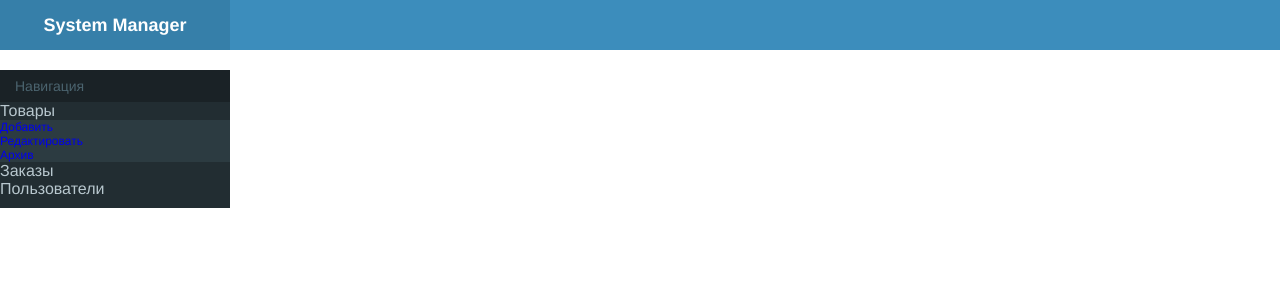
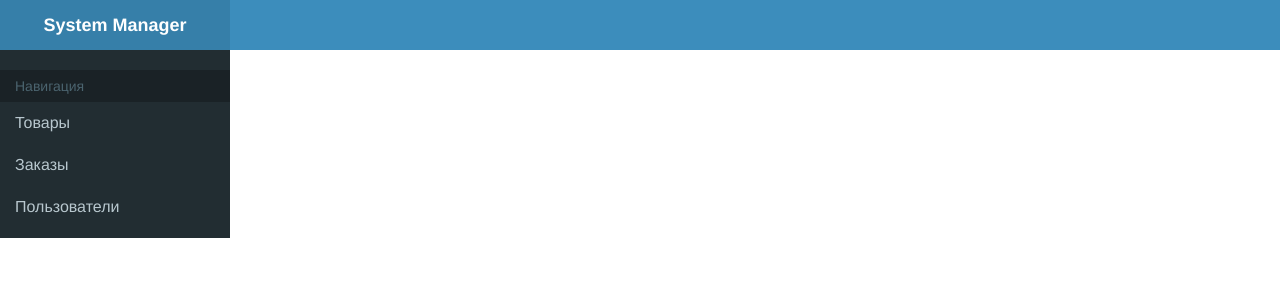
Before and after one commit to frezebloom/tkaneva, a Vue app in the folder dev/manager/: page / in a window 1280 px wide. Shown: the top 300 px of the page. Built offline with nearby package versions, Linux system fonts and the light colour scheme.

Commit message:
start working acardion menu

```diff
--- a/dev/manager/src/components/Sidebar.vue
+++ b/dev/manager/src/components/Sidebar.vue
@@ -2,8 +2,10 @@
   <div class="sidebar">
     <ul class="sidebar-menu">
       <li class="sidebar-menu-header">Навигация</li>
-      <li class="sidebar-menu-category">Товары</li>
-        <ul class="sidebar-menu-subcategory">
+      <li class="sidebar-menu-category" @click="open">Товары</li>
+        <ul
+          v-bind:class="{ active: isActive }"
+          class="sidebar-menu-subcategory">
           <li><a href="#">Добавить</a></li>
           <li><a href="#">Редактировать</a></li>
           <li><a href="#">Архив</a></li>
@@ -16,12 +18,23 @@
 </template>
 <script>
 export default {
-  name: "Sidebar"
+  name: "Sidebar",
+  data: () => {
+    return {
+      isActive: false
+    };
+  },
+  methods: {
+    open() {
+      this.isActive = !this.isActive;
+    }
+  }
 };
 </script>
 <style lang="scss" scoped>
 @import "../styles/variables.scss";
 .sidebar {
+  display: flex;
   background-color: $colorBlack;
   padding-bottom: 10px;
   width: 230px;
@@ -37,10 +50,27 @@ export default {
 }
 .sidebar-menu-category {
   color: #b8c7ce;
+  padding: 12px 55px 12px 15px;
+  display: block;
 }
 .sidebar-menu-subcategory {
-  font-size: 12px;
+  display: block;
+  // line-height: 0;
+  overflow: hidden;
   background-color: #2c3b41;
+  max-height: 0px;
+  transition: max-height 0.5s;
+}
+.sidebar-menu-subcategory a {
+  padding: 5px 5px 5px 15px;
+  display: block;
+  font-size: 14px;
   color: #b8c7ce;
 }
+.sidebar-menu-subcategory a:before {
+  content: "⚬ ";
+}
+.active {
+  max-height: 100%;
+}
 </style>
```
